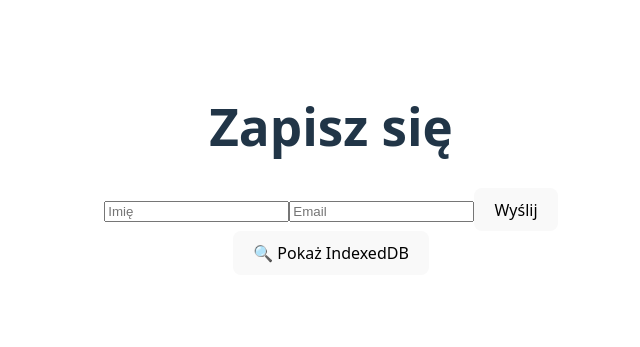
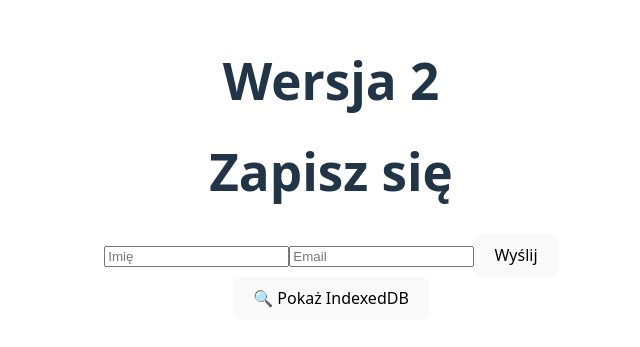
Before and after one commit to dawiddd95/pwa-fe, a React (Vite) app: page / in a window 1280 px wide. Shown: the part 231-578 px from the top of the page, without its empty margins (309-949 px from the left). Built offline with nearby package versions, Linux system fonts and the light colour scheme.

Commit message:
Update Home.tsx

```diff
--- a/src/pages/Home.tsx
+++ b/src/pages/Home.tsx
@@ -20,6 +20,7 @@ export default function Home() {
 
   return (
     <>
+      <h1> Wersja 2</h1>
       <form onSubmit={handleSubmit}>
         <h1>Zapisz się</h1>
         <input value={name} onChange={e => setName(e.target.value)} placeholder='Imię' />
```
